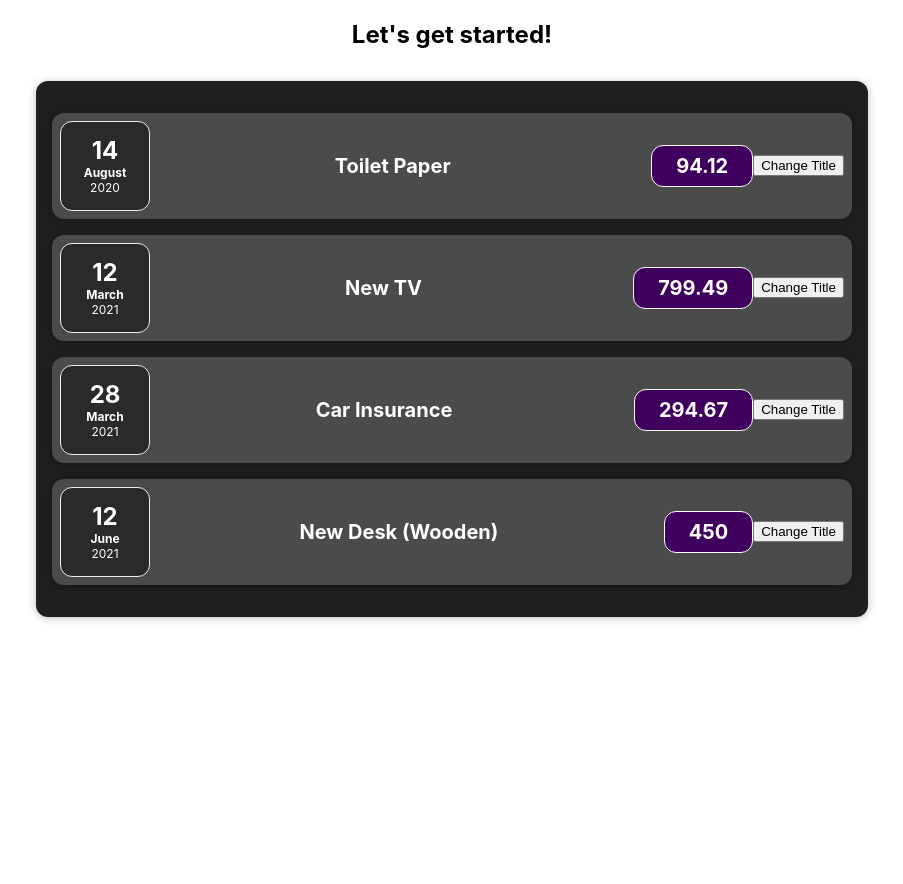
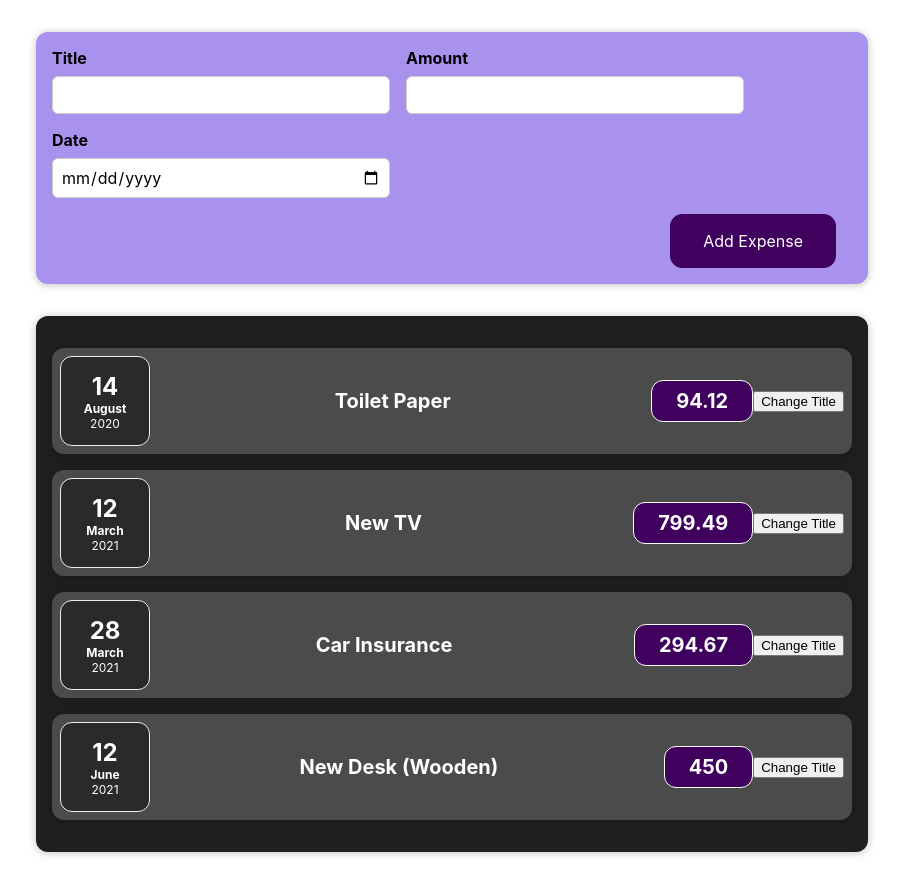
Before and after one commit to brianmuturi2/expenses-app, a React (Create React App) app: page / in a window 1280 px wide. Shown: the whole page, without its empty margins (188-1091 px from the left). Before the commit the page ends 800 px from the top, so only its background shows below. Built offline with nearby package versions, Linux system fonts and the light colour scheme.

Commit message:
feat(expenses): added new expense form

```diff
--- a/src/App.js
+++ b/src/App.js
@@ -1,6 +1,7 @@
 import logo from './logo.svg';
 import './App.css';
 import ExpenseList from './components/Expenses/ExpensesList/ExpenseList';
+import NewExpense from './components/Expenses/NewExpense/NewExpense';
 
 function App() {
 
@@ -28,8 +29,8 @@
 
     return (
         <div className="App">
-            <h2>Let's get started!</h2>
-            <ExpenseList expenses={expenses}></ExpenseList>
+            <NewExpense/>
+            <ExpenseList expenses={expenses}/>
         </div>
     );
 }
--- a/src/components/Expenses/ExpensesItem/ExpenseItem.js
+++ b/src/components/Expenses/ExpensesItem/ExpenseItem.js
@@ -14,7 +14,7 @@
 
     return (
         <Card className="expense-item">
-            <ExpenseDate date={props.date}></ExpenseDate>
+            <ExpenseDate date={props.date}/>
             <div className="expense-item__description">
                 <h2>{title}</h2>
                 <div className="expense-item__price">{props.amount}</div>
--- a/src/components/Expenses/ExpensesList/ExpenseList.js
+++ b/src/components/Expenses/ExpensesList/ExpenseList.js
@@ -5,10 +5,10 @@
 function ExpenseList(props) {
     return (
         <Card className="expensesList">
-            <ExpenseItem title={props.expenses[0].title} amount={props.expenses[0].amount} date={props.expenses[0].date}></ExpenseItem>
-            <ExpenseItem title={props.expenses[1].title} amount={props.expenses[1].amount} date={props.expenses[1].date}></ExpenseItem>
-            <ExpenseItem title={props.expenses[2].title} amount={props.expenses[2].amount} date={props.expenses[2].date}></ExpenseItem>
-            <ExpenseItem title={props.expenses[3].title} amount={props.expenses[3].amount} date={props.expenses[3].date}></ExpenseItem>
+            <ExpenseItem title={props.expenses[0].title} amount={props.expenses[0].amount} date={props.expenses[0].date}/>
+            <ExpenseItem title={props.expenses[1].title} amount={props.expenses[1].amount} date={props.expenses[1].date}/>
+            <ExpenseItem title={props.expenses[2].title} amount={props.expenses[2].amount} date={props.expenses[2].date}/>
+            <ExpenseItem title={props.expenses[3].title} amount={props.expenses[3].amount} date={props.expenses[3].date}/>
         </Card>
     );
 }
--- /dev/null
+++ b/src/components/Expenses/NewExpense/ExpenseForm.css
@@ -0,0 +1,26 @@
+.new-expense__controls {
+    display: flex;
+    flex-wrap: wrap;
+    gap: 1rem;
+    margin-bottom: 1rem;
+    text-align: left;
+}
+
+.new-expense__control label {
+    font-weight: bold;
+    margin-bottom: 0.5rem;
+    display: block;
+}
+
+.new-expense__control input {
+    font: inherit;
+    padding: 0.5rem;
+    border-radius: 6px;
+    border: 1px solid #ccc;
+    width: 20rem;
+    max-width: 100%;
+}
+
+.new-expense__actions {
+    text-align: right;
+}
--- /dev/null
+++ b/src/components/Expenses/NewExpense/ExpenseForm.js
@@ -0,0 +1,27 @@
+import './ExpenseForm.css';
+
+function ExpenseForm() {
+    return (
+        <form>
+            <div className="new-expense__controls">
+                <div className="new-expense__control">
+                    <label>Title</label>
+                    <input type="text"/>
+                </div>
+                <div className="new-expense__control">
+                    <label>Amount</label>
+                    <input type="number" min="0.01" step="0.01"/>
+                </div>
+                <div className="new-expense__control">
+                    <label>Date</label>
+                    <input type="date" min="2019-01-01" max="2022-12-01"/>
+                </div>
+            </div>
+            <div className="new-expense__actions">
+                <button type="submit">Add Expense</button>
+            </div>
+        </form>
+    )
+}
+
+export default ExpenseForm
--- /dev/null
+++ b/src/components/Expenses/NewExpense/NewExpense.css
@@ -0,0 +1,38 @@
+.new-expense {
+    background-color: #a892ee;
+    padding: 1rem;
+    margin: 2rem auto;
+    width: 50rem;
+    max-width: 95%;
+    border-radius: 12px;
+    text-align: center;
+    box-shadow: 0 1px 8px rgba(0, 0, 0, 0.25);
+}
+
+.new-expense button {
+    font: inherit;
+    cursor: pointer;
+    padding: 1rem 2rem;
+    border: 1px solid #40005d;
+    background-color: #40005d;
+    color: white;
+    border-radius: 12px;
+    margin-right: 1rem;
+}
+
+.new-expense button:hover,
+.new-expense button:active {
+    background-color: #510674;
+    border-color: #510674;
+}
+
+.new-expense button.alternative {
+    color: #220131;
+    border-color: transparent;
+    background-color: transparent;
+}
+
+.new-expense button.alternative:hover,
+.new-expense button.alternative:active {
+    background-color: #ddb3f8;
+}
--- /dev/null
+++ b/src/components/Expenses/NewExpense/NewExpense.js
@@ -0,0 +1,12 @@
+import './NewExpense.css'
+import ExpenseForm from './ExpenseForm';
+
+function NewExpense() {
+    return (
+        <div className="new-expense">
+            <ExpenseForm />
+        </div>
+    )
+}
+
+export default NewExpense
```
